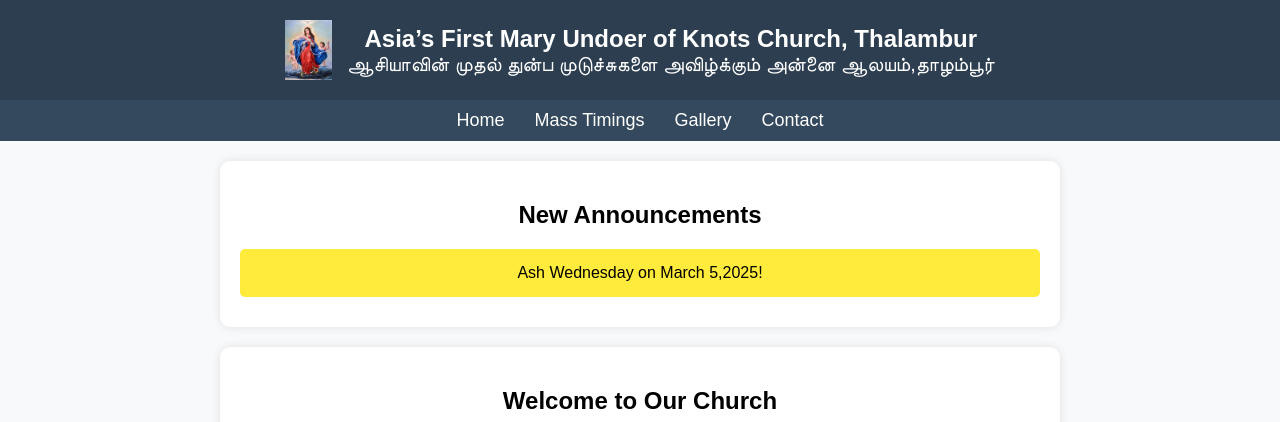
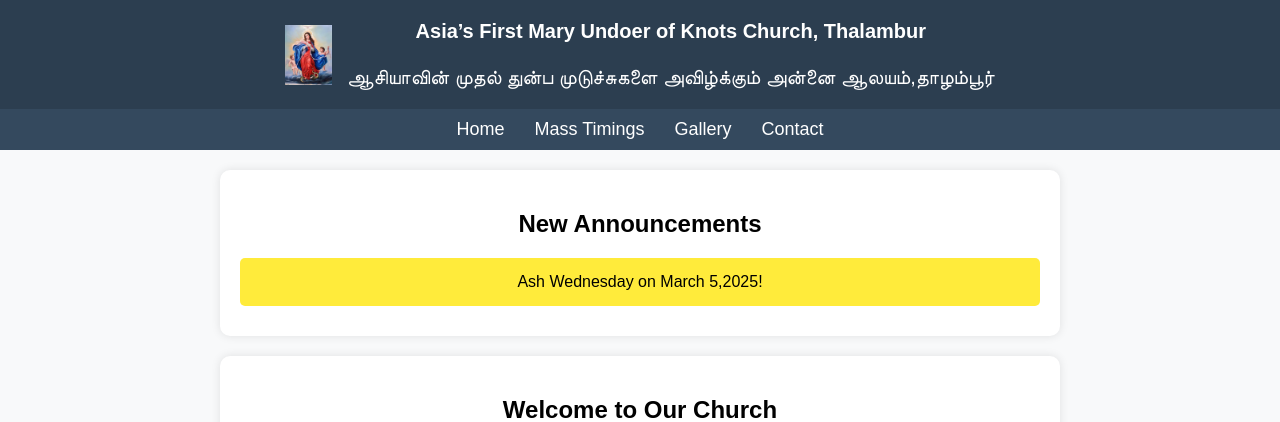
Before and after one commit to maryundoerofknotschurch/mukc, a Flask app: page / in a window 1280 px wide. Shown: the top 422 px of the page. Run offline with Flask 3, Linux system fonts and the light colour scheme.

Commit message:
Add files via upload

```diff
--- a/templates/index.html
+++ b/templates/index.html
@@ -16,7 +16,7 @@
             background-color: #2c3e50;
             color: white;
             padding: 20px;
-            font-size: 24px;
+            font-size: 20px;
             font-weight: bold;
             display: flex;
             align-items: center;
@@ -78,6 +78,7 @@
     <img src="{{ url_for('static', filename='logo.png') }}" alt="Church Logo" class="logo">
     <div class="church-name">
         <div>Asia’s First Mary Undoer of Knots Church, Thalambur</div>
+        <br>
         <div class="tamil-name">ஆசியாவின் முதல் துன்ப முடுச்சுகளை அவிழ்க்கும் அன்னை ஆலயம்,தாழம்பூர்</div>
     </div>
 </header>
```
